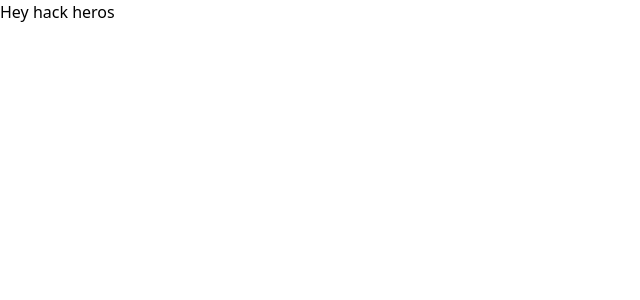
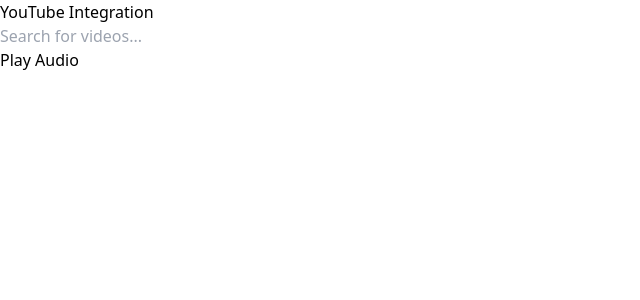
Before and after one commit to ShivanshAr97/Hack-Heros, a React (Vite) app in the folder client/: page / in a window 1280 px wide. Shown: the top 300 px of the page, without its empty margins (0-640 px from the left). Built offline with nearby package versions, Linux system fonts and the light colour scheme.

Commit message:
adding youtube component for yt api integration

```diff
--- a/client/package.json
+++ b/client/package.json
@@ -13,6 +13,7 @@
     "axios": "^1.5.1",
     "react": "^18.2.0",
     "react-dom": "^18.2.0",
+    "react-player": "^2.13.0",
     "react-youtube": "^10.1.0"
   },
   "devDependencies": {
--- a/client/src/App.jsx
+++ b/client/src/App.jsx
@@ -1,7 +1,14 @@
 import React from "react";
+import YoutubeIntegration from "./components/YouTube";
+// import "./App.css";
+// import YouTubePlayer from "./components/YouTube";
 
-const App = () => {
-  return <div>Hey hack heros</div>;
-};
+function App() {
+  return (
+    <div className="App">
+      <YoutubeIntegration />
+    </div>
+  );
+}
 
 export default App;
--- /dev/null
+++ b/client/src/components/YouTube.jsx
@@ -0,0 +1,146 @@
+// import React, { useState } from "react";
+// import axios from "axios";
+
+// const YoutubeIntegration = () => {
+//   const [videoId, setVideoId] = useState("");
+//   const [videoTitle, setVideoTitle] = useState("");
+//   const [isPlaying, setIsPlaying] = useState(false);
+
+//   const handleSearch = async (query) => {
+//     try {
+//       const response = await axios.get(
+//         `https://www.googleapis.com/youtube/v3/search`,
+//         {
+//           params: {
+//             q: query,
+//             part: "snippet",
+//             maxResults: 1,
+//             key: "AIzaSyA92wEsPxfWT6gQOVkbtH4F-Q9PoqbX_is", // Replace with your own API key
+//           },
+//         }
+//       );
+
+//       const firstVideo = response.data.items[0];
+//       setVideoId(firstVideo.id.videoId);
+//       setVideoTitle(firstVideo.snippet.title);
+//     } catch (error) {
+//       console.error("Error searching for videos:", error);
+//     }
+//   };
+
+//   const playVideo = () => {
+//     setIsPlaying(true);
+//   };
+//   return (
+//     <div>
+//       <h1>YouTube Audio Player</h1>
+//       <div>
+//         <input
+//           type="text"
+//           placeholder="Search for a video..."
+//           onChange={(e) => setVideoTitle(e.target.value)}
+//         />
+//         <button onClick={() => handleSearch(videoTitle)}>Search</button>
+//       </div>
+//       {videoId && (
+//         <div>
+//           <h2>{videoTitle}</h2>
+//           <div>
+//             <iframe
+//               title="YouTube Video"
+//               width="560"
+//               height="315"
+//               src={`https://www.youtube.com/embed/${videoId}`}
+//               allowFullScreen
+//             ></iframe>
+//           </div>
+//         </div>
+//       )}
+//     </div>
+//   );
+// };
+
+// export default YoutubeIntegration;
+
+import React, { useState, useEffect } from "react";
+import YouTube from "react-youtube";
+import axios from "axios";
+import ReactPlayer from "react-player";
+
+const YoutubeIntegration = () => {
+  const [videoId, setVideoId] = useState("");
+  const [videoList, setVideoList] = useState([]);
+  const [audioUrl, setAudioUrl] = useState("");
+  const [isPlaying, setIsPlaying] = useState(false);
+
+  // useEffect(() => {
+  //   // Initialize with a default video
+  //   searchVideos("React JS Tutorial");
+  // }, []);
+
+  const searchVideos = async (query) => {
+    try {
+      const response = await axios.get(
+        `https://www.googleapis.com/youtube/v3/search?q=${query}&part=snippet&key=AIzaSyA92wEsPxfWT6gQOVkbtH4F-Q9PoqbX_is`
+      );
+
+      setVideoList(response.data.items);
+    } catch (error) {
+      console.error("Error searching videos:", error);
+    }
+  };
+
+  const handleVideoSelect = (videoId) => {
+    setVideoId(videoId);
+    setAudioUrl(`https://www.youtube.com/watch?v=${videoId}`);
+  };
+  const playVideo = () => {
+    setIsPlaying(true);
+  };
+
+  const stopVideo = () => {
+    setIsPlaying(false);
+  };
+
+  return (
+    <div>
+      <h1>YouTube Integration</h1>
+      <div>
+        <input
+          type="text"
+          placeholder="Search for videos..."
+          onChange={(e) => searchVideos(e.target.value)}
+        />
+      </div>
+      <div className="video-list">
+        {videoList.map((video) => (
+          <div key={video.id.videoId}>
+            <img
+              src={video.snippet.thumbnails.default.url}
+              alt={video.snippet.title}
+              onClick={() => handleVideoSelect(video.id.videoId)}
+            />
+            <p>{video.snippet.title}</p>
+          </div>
+        ))}
+      </div>
+      <div>
+        {isPlaying ? (
+          <button onClick={stopVideo}>Stop</button>
+        ) : (
+          <button onClick={playVideo}>Play Audio</button>
+        )}
+      </div>
+      <div className="video-player">
+        {videoId && (
+          <div>
+            <YouTube videoId={videoId} />
+            {/* <ReactPlayer url={audioUrl} controls playing={isPlaying} /> */}
+          </div>
+        )}
+      </div>
+    </div>
+  );
+};
+
+export default YoutubeIntegration;
```
Also changed, not shown: 1 other file (tests, documents, lock files or other folders).
